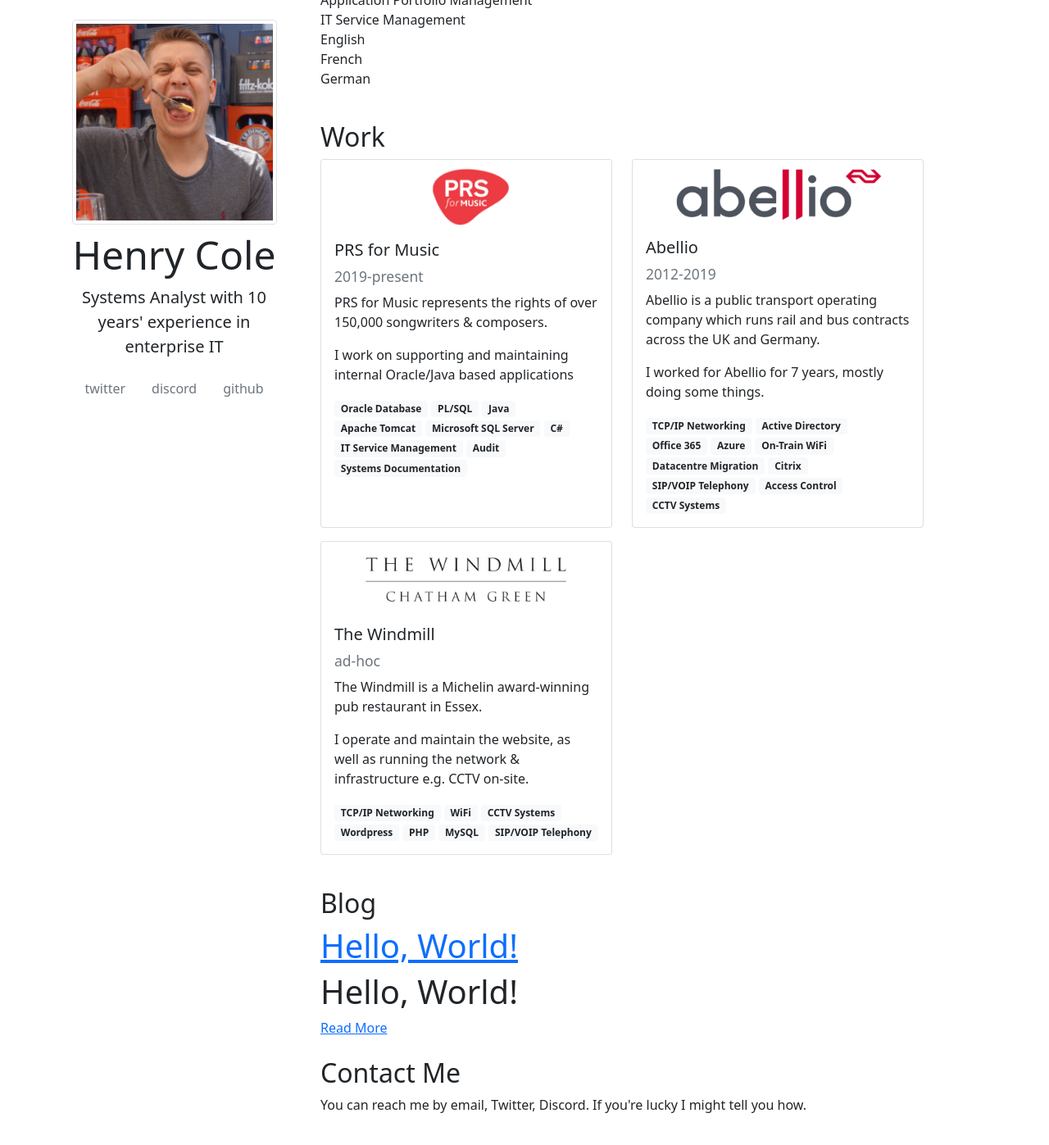
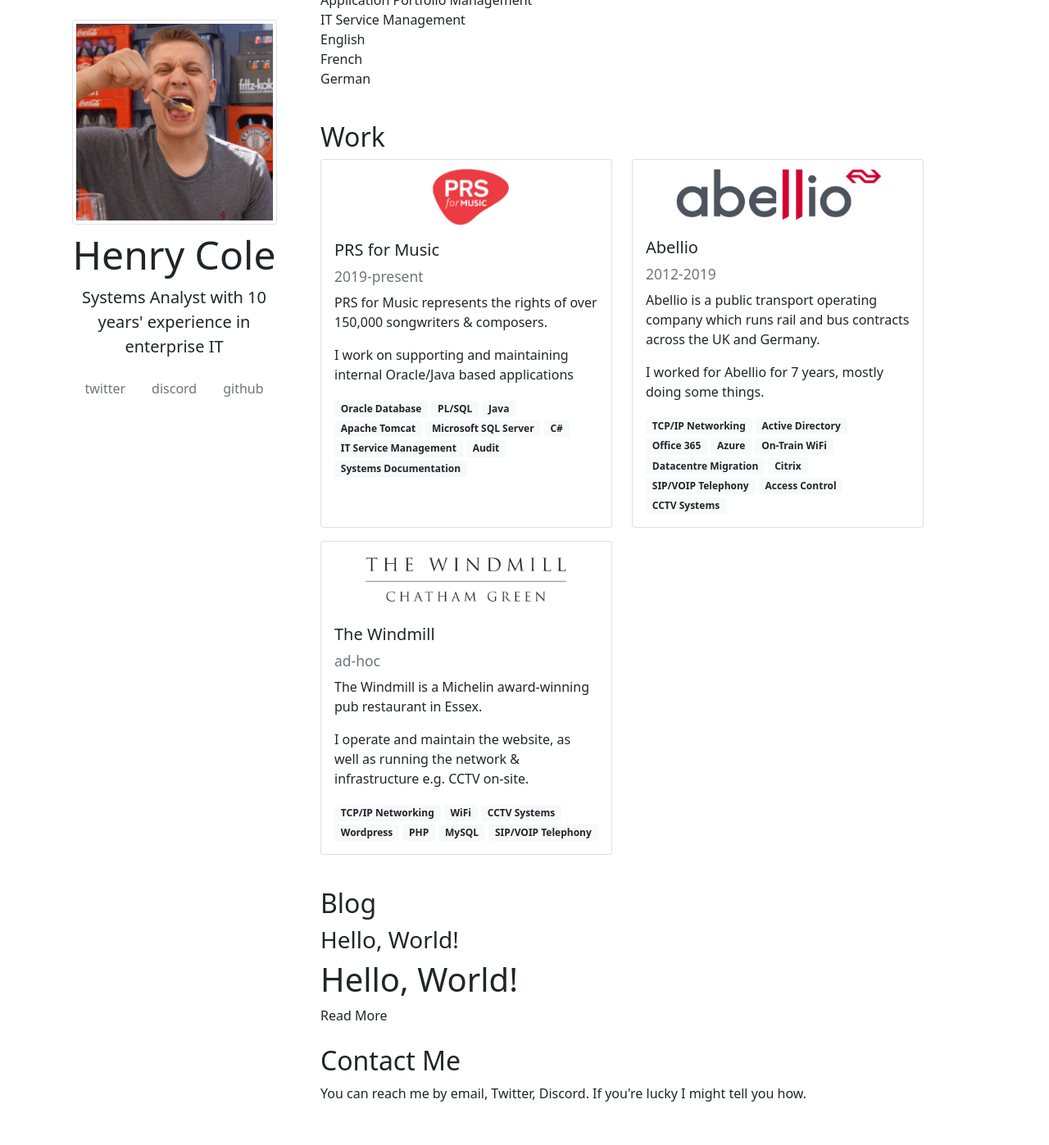
Before and after one commit to hcuk94/henry-personal-website, a Jekyll site: the page built from index.html, in a window 1280 px wide and 1400 px high, scrolled down 481 px. Shown: the top 1397 px of the window at 82% size. Built offline with Jekyll 4.4.1, drawn with Linux system fonts in a browser that asks for light colours.

Commit message:
started to style the blog recents

```diff
--- a/_includes/header.html
+++ b/_includes/header.html
@@ -15,7 +15,7 @@
 <div class="col-xl-3 col-12">
 <div class="sticky-top pt-4">
 <img src="/img/henry-profile.jpg" width="250px" class="img-thumbnail rounded img-centre affix" alt="Henry Cole Profile Picture"/>
-<h1 class="page-title-link display-5 mt-2 text-center"><a class="page-title-link display-5 mt-2 text-center" href="/">Henry Cole</a></h1>
+<h1 class="unstyled-link display-5 mt-2 text-center"><a class="unstyled-link display-5 mt-2 text-center" href="/">Henry Cole</a></h1>
 <p class="text-center lead mt-2">Systems Analyst with 10 years' experience in enterprise IT</p>
 <span class="text-center img-centre">
 <nav class="nav justify-content-center">
--- a/index.html
+++ b/index.html
@@ -110,13 +110,13 @@ In my spare time I like travelling, visiting quirky pubs, and tinkering with per
   {% for post in site.posts %}
     <article class="post">
 
-      <h1><a href="{{ site.baseurl }}{{ post.url }}">{{ post.title }}</a></h1>
+      <h3><a href="{{ site.baseurl }}{{ post.url }}" class="unstyled-link">{{ post.title }}</a></h3>
 
       <div class="entry">
         {{ post.excerpt }}
       </div>
 
-      <a href="{{ site.baseurl }}{{ post.url }}" class="read-more">Read More</a>
+      <a href="{{ site.baseurl }}{{ post.url }}" class="unstyled-link">Read More</a>
     </article>
   {% endfor %}
 </div>
--- a/style-local.css
+++ b/style-local.css
@@ -9,11 +9,11 @@
 .card-img-work {
     max-width: 75%;
 }
-.page-title-link {
+.unstyled-link {
     color: inherit;
     text-decoration: none;
   }
-.page-title-link:hover {
+.unstyled-link:hover {
     color: inherit;
     text-decoration: none;
 }
```
